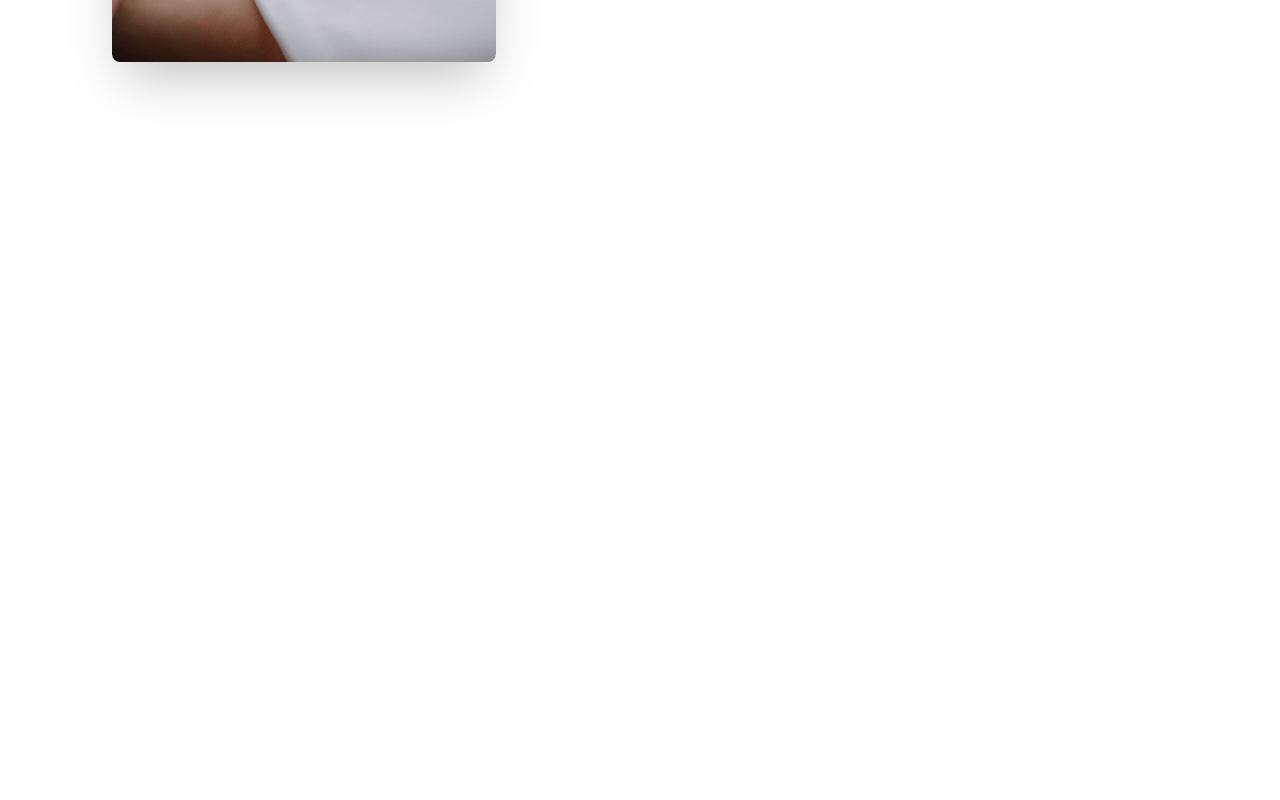
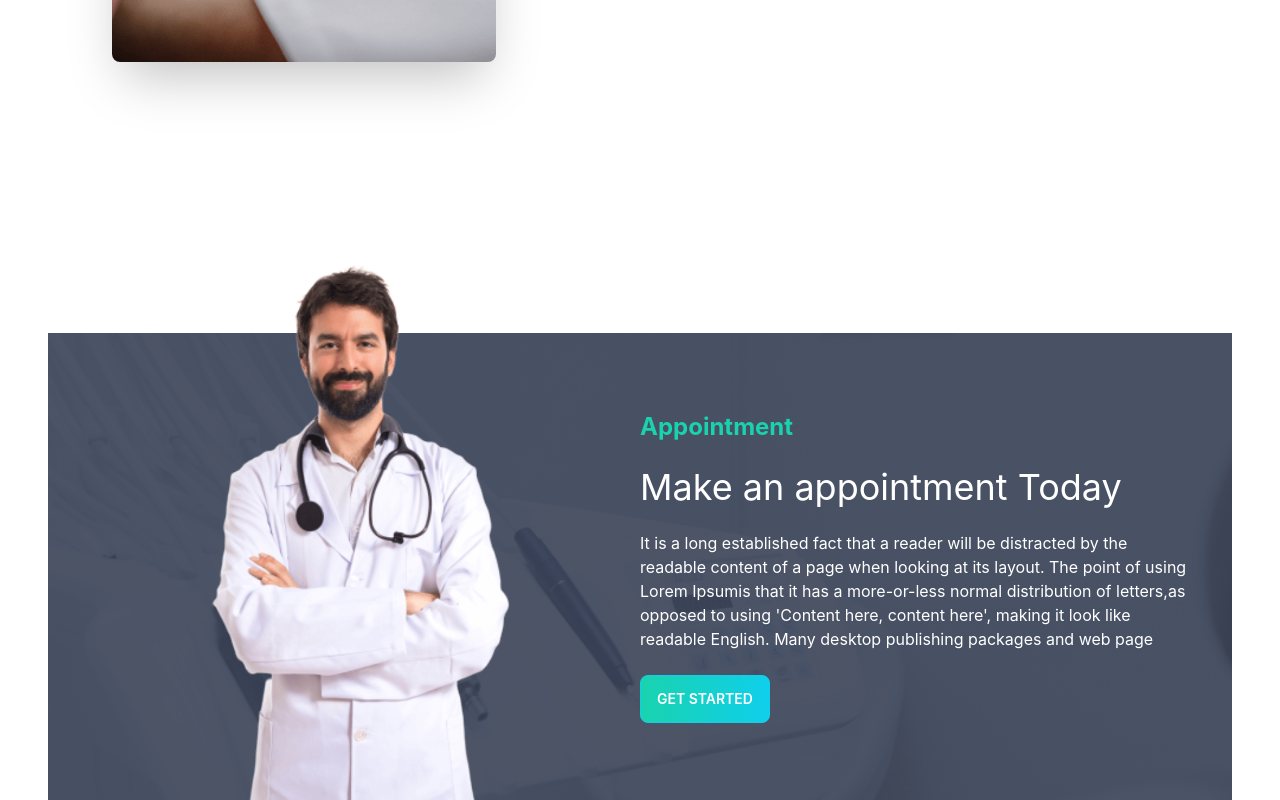
Before and after one commit to ibrahimkhalil188/doctors-portal, a React (Create React App) app: page / in a window 1280 px wide. Shown: the part 2124-2924 px from the top of the page. Before the commit the page ends 2345 px from the top, so only its background shows below. Built offline with nearby package versions, Linux system fonts and the light colour scheme.

Commit message:
appoinment

```diff
--- /dev/null
+++ b/src/Pages/Home/Appointment.js
@@ -0,0 +1,25 @@
+import React from 'react';
+import doctor from '../../assets/images/doctor.png'
+import appointment from '../../assets/images/appointment.png'
+import Button from '../Shared/Button';
+const Appointment = () => {
+    return (
+        <div className='mt-28'>
+            <div className='flex' style={{ backgroundImage: `url(${appointment})` }}>
+                <div className='flex-1'>
+                    <img className='mt-[-125px]' src={doctor} alt="" />
+                </div>
+                <div className='text-white flex-1 flex items-center'>
+                    <div className='pr-10'>
+                        <h3 className='text-2xl text-secondary font-bold'>Appointment</h3>
+                        <h1 className='text-4xl py-6'>Make an appointment Today</h1>
+                        <p className='pb-6'>It is a long established fact that a reader will be distracted by the readable content of a page when looking at its layout. The point of using Lorem Ipsumis that it has a more-or-less normal distribution of letters,as opposed to using 'Content here, content here', making it look like readable English. Many desktop publishing packages and web page</p>
+                        <Button></Button>
+                    </div>
+                </div>
+            </div>
+        </div>
+    );
+};
+
+export default Appointment;
--- a/src/Pages/Home/Home.js
+++ b/src/Pages/Home/Home.js
@@ -1,4 +1,5 @@
 import React from 'react';
+import Appointment from './Appointment';
 import Banner from './Banner';
 import Services from './Services';
 
@@ -7,6 +8,7 @@
         <div className='px-12'>
             <Banner></Banner>
             <Services></Services>
+            <Appointment></Appointment>
         </div>
     );
 };
--- a/src/Pages/Shared/Button.js
+++ b/src/Pages/Shared/Button.js
@@ -1,9 +1,9 @@
 import React from 'react';
 
-const Button = () => {
+const Button = ({ children }) => {
     return (
         <div>
-            <button className="btn btn-primary text-white uppercase test-bold bg-gradient-to-r from-secondary to-primary">Get Started</button>
+            <button className="btn btn-primary text-white uppercase test-bold bg-gradient-to-r from-secondary to-primary">{children ? children : "Get Started"}</button>
         </div>
     );
 };
```
